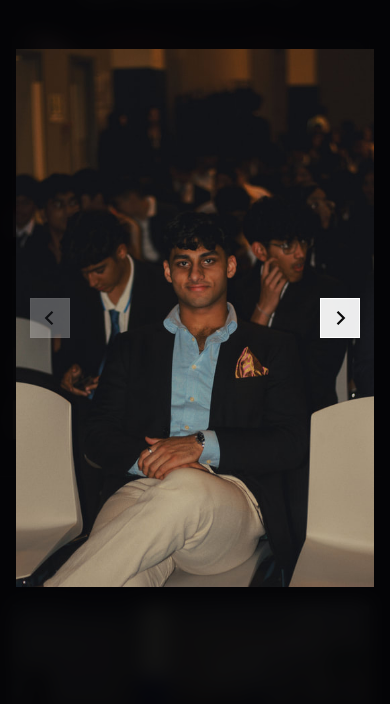
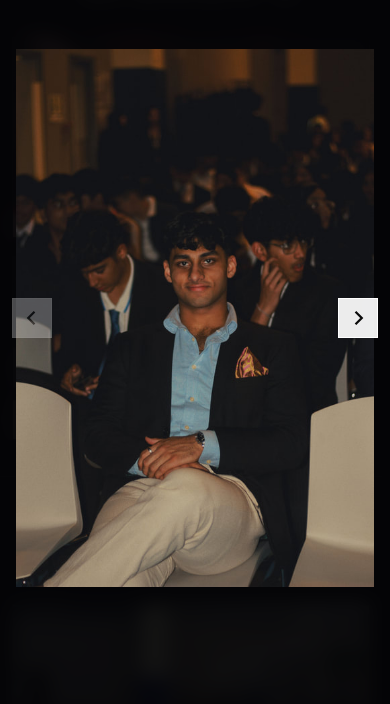
Before and after one commit to gfsmun/gfsmun.github.io, a plain HTML site: page gallery.html in a window 390 px wide. Both pictures are taken after a click on the button 158 px from the left and 1292 px from the top of the page. Shown: the part 944-1648 px from the top of the page. Drawn offline with Linux system fonts and the light colour scheme.

Commit message:
Add files via upload

```diff
--- a/css/components.css
+++ b/css/components.css
@@ -2156,10 +2156,10 @@ body.menu-open { overflow: hidden; }
 }
 
 .lightbox__nav {
-  position: absolute;
+  position: fixed;
   top: 50%;
   transform: translateY(-50%);
-  width: 40px; height: 40px;
+  width: 44px; height: 44px;
   border-radius: 0;
   background: rgba(255,255,255,0.92);
   border: 1px solid #fff;
@@ -2167,6 +2167,7 @@ body.menu-open { overflow: hidden; }
   display: grid;
   place-items: center;
   transition: all var(--transition-fast);
+  z-index: 10;
 }
 
 .lightbox__nav:hover {
@@ -2179,8 +2180,13 @@ body.menu-open { overflow: hidden; }
   pointer-events: none;
 }
 
-.lightbox__nav--prev { left: 14px; }
-.lightbox__nav--next { right: 14px; }
+.lightbox__nav--prev { left: 20px; }
+.lightbox__nav--next { right: 20px; }
+@media (max-width: 768px) {
+  .lightbox__nav { width: 40px; height: 40px; }
+  .lightbox__nav--prev { left: 12px; }
+  .lightbox__nav--next { right: 12px; }
+}
 
 .lightbox__footer {
   padding: 12px 14px;
--- a/css/main.css
+++ b/css/main.css
@@ -545,7 +545,7 @@ h4 {
 /* Mobile: no text highlight on tap/selection */
 @media (max-width: 768px) {
   * { -webkit-tap-highlight-color: transparent; }
-  button, a, .gallery-item, .team-card, .nav__link, .mobile-menu__link, .gallery-edition__cover, .page-hero__inner, .btn {
+  button, a, .team-card, .nav__link, .mobile-menu__link, .gallery-edition__cover, .page-hero__inner, .btn {
     -webkit-user-select: none;
     user-select: none;
     -webkit-touch-callout: none;
--- a/gallery.html
+++ b/gallery.html
@@ -96,7 +96,7 @@
 /* Mobile: prevent text highlight on tap/selection */
 @media (max-width: 768px) {
   * { -webkit-tap-highlight-color: transparent; }
-  button, a, .gallery-item, .team-card, .nav__link, .mobile-menu__link { -webkit-user-select: none; user-select: none; -webkit-touch-callout: none; }
+  button, a, .team-card, .nav__link, .mobile-menu__link { -webkit-user-select: none; user-select: none; -webkit-touch-callout: none; }
 }
 </style>
 </head>
--- a/js/main.js
+++ b/js/main.js
@@ -442,12 +442,20 @@
   }
 
   triggers.forEach((btn) => {
-    btn.addEventListener("click", () => {
+    const handler = (e) => {
+      // Prevent double-trigger on touch devices and ensure gallery-item is interactive
+      if (e.type === 'touchend') e.preventDefault();
       const group = btn.getAttribute("data-gallery");
       const idx = parseInt(btn.getAttribute("data-index") || "0", 10);
       openLightbox(group, idx);
-    });
+    };
+    btn.addEventListener("click", handler);
+    btn.addEventListener("touchend", handler, { passive: false });
+    // Ensure button is not blocked by mobile tap highlight CSS
+    btn.style.touchAction = 'manipulation';
   });
+  // Debug: log triggers found (helps diagnose blank selector)
+  // console.log('[GFSMUN] Lightbox triggers', triggers.length, groups);
 
   if (prevBtn) prevBtn.addEventListener("click", prev);
   if (nextBtn) nextBtn.addEventListener("click", next);
```
Also changed, not shown: index.html (+1 -1 lines), secretariat.html (+1 -1 lines).
